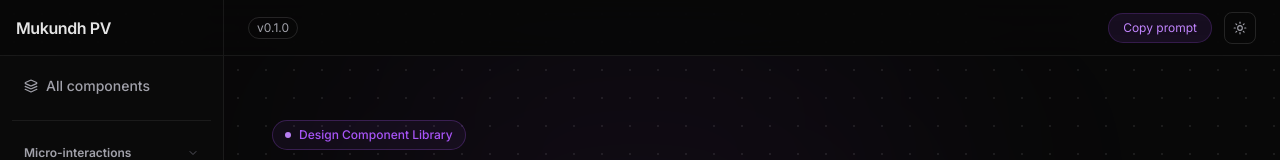
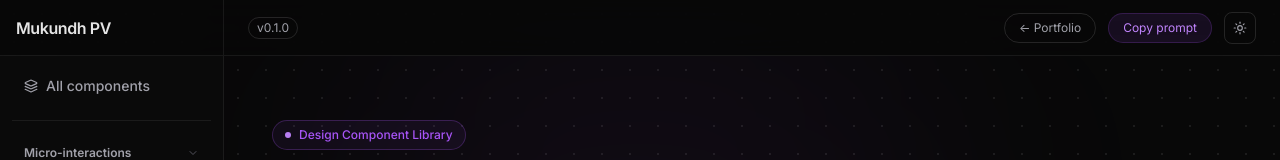
Before and after one commit to MukundhPv/components-library, a Next.js app in the folder apps/web/: page / in a window 1280 px wide. Shown: the top 160 px of the page. Built offline with nearby package versions, Linux system fonts and the light colour scheme.

Commit message:
Add back to portfolio button in header

```diff
--- a/apps/web/components/layout/Header.tsx
+++ b/apps/web/components/layout/Header.tsx
@@ -32,6 +32,13 @@ export function Header() {
         </div>
 
         <div className="flex items-center gap-3">
+          <a
+            href="https://mukundhpv.co.in"
+            className="text-xs px-3.5 py-1.5 rounded-full border transition-all"
+            style={{ color: 'var(--text-muted)', borderColor: 'var(--border-2)' }}
+          >
+            ← Portfolio
+          </a>
           <a
             href="#"
             className="text-xs px-3.5 py-1.5 rounded-full bg-purple-500/10 text-purple-400 border border-purple-500/20 hover:bg-purple-500/20 transition-all"
```
